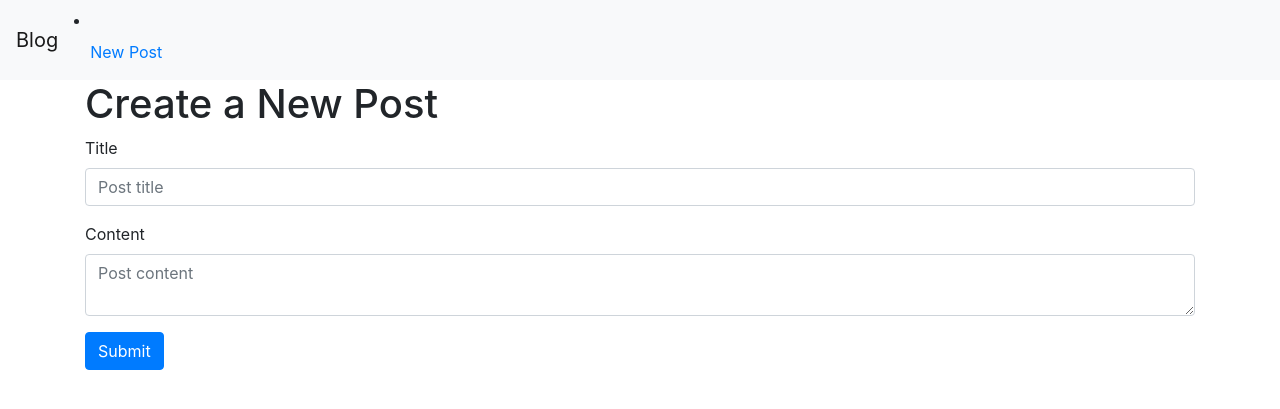
After one commit to bdbenton5255/blog, a Flask app: page /create in a window 1280 px wide. The commit adds this page. Shown: the top 409 px of the page. Run offline with Flask 3, Linux system fonts and the light colour scheme; some libraries are stand-ins or nearby versions.

Commit message:
create new posts feature

```diff
--- a/app.py
+++ b/app.py
@@ -1,7 +1,9 @@
 import sqlite3
-from flask import Flask, render_template
+from flask import Flask, render_template, abort, request, url_for, flash, redirect
+from werkzeug.exceptions import abort
 
 app = Flask(__name__)
+app.config['SECRET_KEY'] = 'bb230227'
 
 def get_db_connection():
     conn = sqlite3.connect('database.db')
@@ -21,10 +23,24 @@ def post(post_id):
     post = get_post(post_id)
     return render_template('post.html', post=post)
 
-
 @app.route('/')
 def index():
     conn = get_db_connection()
     posts = conn.execute('SELECT * FROM posts').fetchall()
     conn.close()
     return render_template('index.html', posts=posts)
+
+@app.route('/create', methods=('GET', 'POST'))
+def create():
+    if request.method == 'POST':
+        title = request.form['title']
+        content = request.form['content']
+        if not title:
+            flash('Title is required!')
+        else:
+            conn = get_db_connection()
+            conn.execute('INSERT INTO posts (title, content) VALUES (?, ?)', (title, content))
+            conn.commit()
+            conn.close()
+            return redirect(url_for('index'))
+    return render_template('create.html')
--- a/templates/base.html
+++ b/templates/base.html
@@ -9,9 +9,16 @@
       <body>
         <nav class="navbar navbar-expand-md navbar-light bg-light">
             <a class="navbar-brand" href="{{ url_for('index')}}">Blog</a>
+            <li class="nav-item">
+                <a class="nav-link" href="{{ url_for('create') }}">New Post</a>
+            </li>
         </nav>
         <div class="container">
             {% block content %} {% endblock %}
         </div>
       </body>
 </html>
+
+{% for message in get_flashed_messages() %}
+    <div class="alert alert-danger">{{ message }}</div>
+{% endfor %}
--- /dev/null
+++ b/templates/create.html
@@ -0,0 +1,20 @@
+{% extends 'base.html' %}
+{% block content %}
+<h1>{% block title %} Create a New Post {% endblock %}</h1>
+<form method="post">
+    <div class="form-group">
+        <label for="title">Title</label>
+        <input type="text" name="title"
+            placeholder="Post title" class="form-control"
+            value="{{ request.form['title'] }}">
+    </div>
+    <div class="form-group">
+        <label for="content">Content</label>
+        <textarea name="content" placeholder="Post content"
+            class="form-control">{{ request.form['content'] }}</textarea>
+    </div>
+    <div class="form-group">
+        <button type="submit" class="btn btn-primary">Submit</button>
+    </div>
+</form>
+{% endblock %}
```
Also changed, not shown: database.db.
